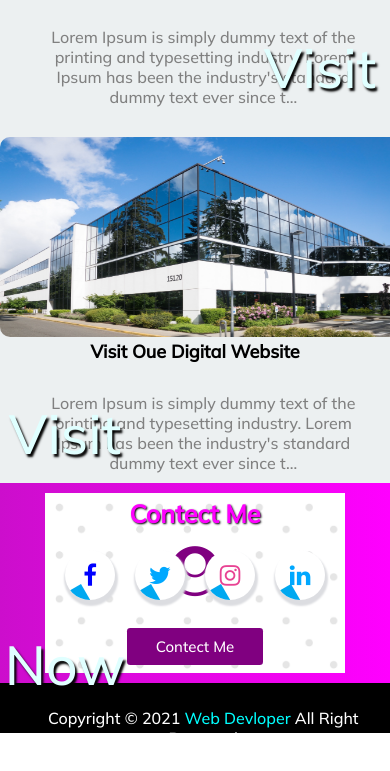
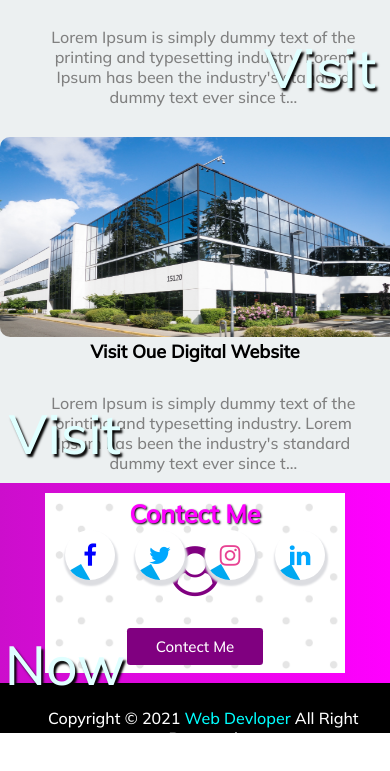
Before and after one commit to Aditya-D-Jaiswar/Adityafirstweb.io, a plain HTML site: page index.html in a window 390 px wide. Shown: the part 3074-3845 px from the top of the page. Drawn offline with Linux system fonts and the light colour scheme.

Commit message:
social icons
placed

```diff
--- a/style.css
+++ b/style.css
@@ -762,7 +762,7 @@ footer p a:hover{
         }
 
         .social_media{
-            margin-top: 2.5rem;
+            margin-top: 0.5rem!important;
         }
     }
 
```
